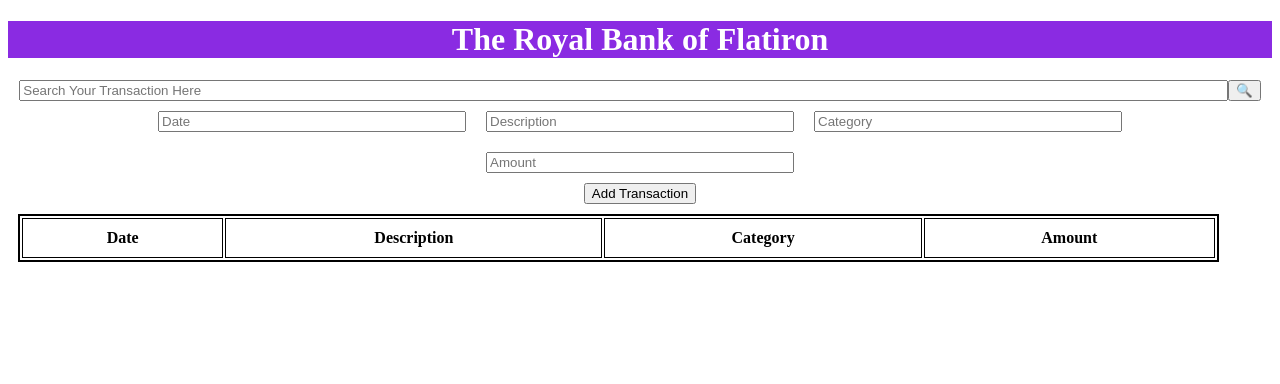
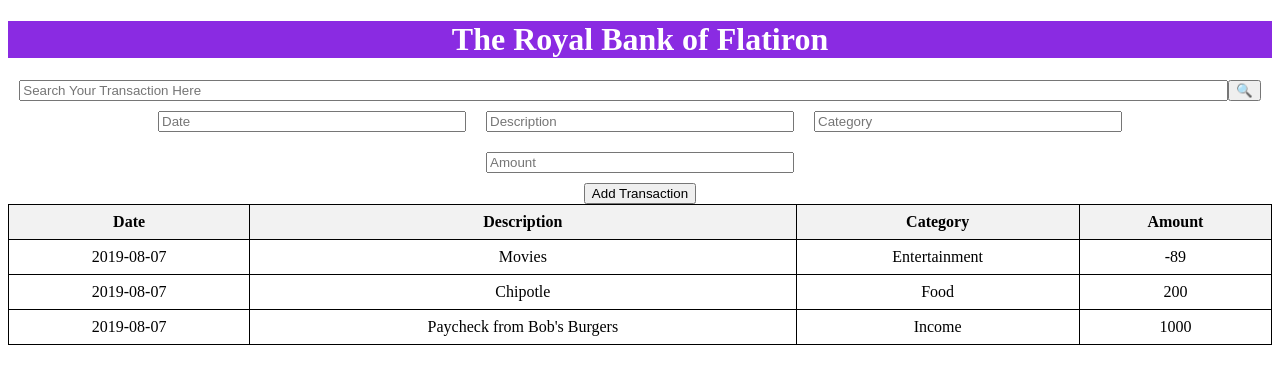
Before and after one commit to JeropLinet/Phase2-WK1-, a React (Create React App) app: page / in a window 1280 px wide. Shown: the top 384 px of the page. Built offline with nearby package versions, Linux system fonts and the light colour scheme.

Commit message:
rendering data in the table

```diff
--- a/src/App.js
+++ b/src/App.js
@@ -1,6 +1,7 @@
 import logo from './logo.svg';
 import './App.css';
 import './index.css'
+import Transaction from './transactions';
 
 function App() {
     return(
@@ -22,12 +23,15 @@ function App() {
 
             <table className='table'>
                 <thead>
-                    <th>Date</th>
-                    <th>Description</th>
-                    <th>Category</th>
-                    <th>Amount</th>
+                    <tr>
+                     <th>Date</th>
+                     <th>Description</th>
+                     <th>Category</th>
+                     <th>Amount</th>
+                    </tr>
                 </thead>
-
+                {/* in the transactions component we alredy has a tbody which is why we do not have to put another tbody */}
+                <Transaction/>
             </table>
         </div>
     )
--- a/src/index.css
+++ b/src/index.css
@@ -18,13 +18,16 @@
 .addTransaction{
   align-items: center;
 }
-.table{
-  border: 2px solid black;
-  width:95%;
-  margin: 10px;
+.table {
+  border-collapse: collapse;
+  width: 100%;
 }
 
-.table th{
-  border:1px solid black ;
-  padding: 10px;
+th, td {
+  border: 1px solid black;
+  padding: 8px;
 }
+
+th {
+  background-color: #f2f2f2;
+}
--- /dev/null
+++ b/src/transactions.js
@@ -0,0 +1,27 @@
+import React from "react";
+
+function Transaction() {
+    let items = [
+        { date: "2019-08-07", description: "Movies", category: "Entertainment", amount: -89 },
+        { date: "2019-08-07", description: "Chipotle", category: "Food", amount: 200 },
+        { date: "2019-08-07", description: "Paycheck from Bob's Burgers", category: "Income", amount: 1000 }
+    ];
+//the variable below iterates over the items above
+    const renderTransactions = items.map((item, index) => (
+  //the unique key applies to every item to uniquely identify them
+        <tr key={index}>
+            <td>{item.date}</td>
+            <td>{item.description}</td>
+            <td>{item.category}</td>
+            <td>{item.amount}</td>
+        </tr>
+    ));
+
+    return (
+        <tbody>
+            {renderTransactions}
+        </tbody>
+    );
+}
+
+export default Transaction;
```
